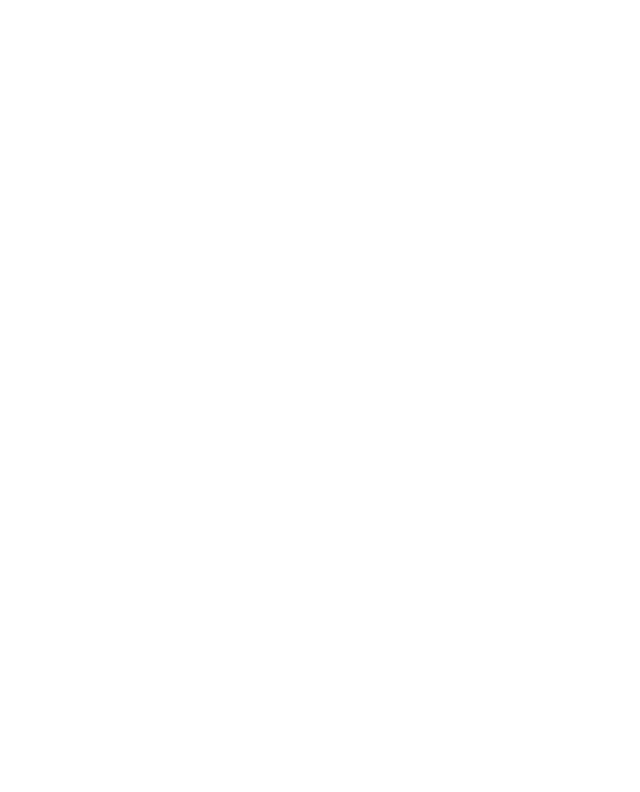
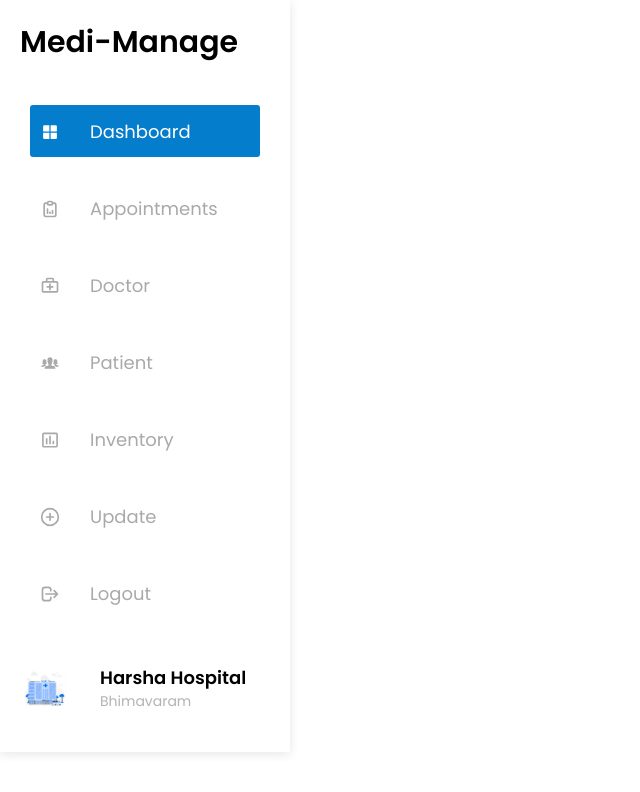
Before and after one commit to Medi-Slot/Medi-Manage, a React (Vite) app: page /navbar in a window 1280 px wide. Before the commit this address had no page. Shown: the top 792 px of the page, without its empty margins (0-640 px from the left). Built offline with nearby package versions, Linux system fonts and the light colour scheme.

Commit message:
navbar commit

```diff
--- a/package.json
+++ b/package.json
@@ -11,7 +11,9 @@
   },
   "dependencies": {
     "react": "^18.3.1",
-    "react-dom": "^18.3.1"
+    "react-dom": "^18.3.1",
+    "react-icons": "^5.3.0",
+    "react-router-dom": "^6.26.1"
   },
   "devDependencies": {
     "@eslint/js": "^9.9.0",
--- a/src/App.jsx
+++ b/src/App.jsx
@@ -1,6 +1,7 @@
 import { useState } from "react";
 import { BrowserRouter as Router, Routes, Route } from "react-router-dom";
 import LandingPage from "./pages/landingPage/LandingPage";
+import Navbar from "./components/common/navbar/Navbar";
 
 function App() {
   return (
@@ -8,6 +9,7 @@
       <Router>
         <Routes>
           <Route path="/" element={<LandingPage />} />
+          <Route path="/navbar" element={<Navbar />} />
         </Routes>
       </Router>
     </>
--- /dev/null
+++ b/src/components/common/navbar/Navbar.jsx
@@ -0,0 +1,62 @@
+import React from 'react';
+import './style.css';
+import hp from '../../../assets/images/hp.png'
+import { IoIosPeople } from "react-icons/io";
+import { HiOutlineLogout } from "react-icons/hi";
+import { LuPlusCircle } from "react-icons/lu";
+import { MdInsertChartOutlined } from "react-icons/md";
+import { BiFirstAid } from "react-icons/bi";
+import { TbReportAnalytics } from "react-icons/tb";
+import { PiGridFourFill } from "react-icons/pi";
+
+
+
+const Navbar = () => {
+  return (
+    <div className="sidebar">
+      <div className="logo-container">
+        <h2 className="logo">Medi-Manage</h2>
+      </div>
+      <div className="nav-items">
+        <div className="nav-item active">
+          <i className="fas fa-th-large"><PiGridFourFill /></i>
+          <span>Dashboard</span>
+        </div>
+        <div className="nav-item">
+          <i className="fas fa-calendar-alt"><TbReportAnalytics /></i>
+          <span>Appointments</span>
+        </div>
+        <div className="nav-item">
+          <i className="fas fa-user-md"><BiFirstAid /></i>
+          <span>Doctor</span>
+        </div>
+        <div className="nav-item">
+          <i className="fas fa-users"><IoIosPeople />
+          </i>
+          <span>Patient</span>
+        </div>
+        <div className="nav-item">
+          <i className="fas fa-boxes"><MdInsertChartOutlined /></i>
+          <span>Inventory</span>
+        </div>
+        <div className="nav-item">
+          <i className="fas fa-edit"><LuPlusCircle /></i>
+          <span>Update</span>
+        </div>
+        <div className="nav-item">
+          <i className="fas fa-sign-out-alt"><HiOutlineLogout /></i>
+          <span>Logout</span>
+        </div>
+      </div>
+      <div className='Nav-hospital'>
+        <img src={hp} alt="Hospital" className="hospital-image" />
+        <div className="hospital-info">
+            <div className="hospital-name">Harsha Hospital</div>
+            <div className="hospital-location">Bhimavaram</div>
+        </div>
+      </div>
+    </div>
+  );
+};
+
+export default Navbar;
--- /dev/null
+++ b/src/components/common/navbar/style.css
@@ -0,0 +1,91 @@
+@import url('https://fonts.googleapis.com/css2?family=Poppins:wght@300;400;500;600&display=swap');
+
+*{
+    padding: 0%;
+    margin: 0%;
+}
+body {
+  font-family: 'Poppins', sans-serif;
+}
+
+.sidebar {
+  background-color: #fff;
+  width: 250px;
+  padding: 20px;
+  box-shadow: 0 2px 10px rgba(0, 0, 0, 0.1);
+  position:relative;
+  height: 100%;
+  display: flex;
+  flex-direction: column;
+  justify-content: space-between;
+  overflow-y: auto;
+}
+
+.logo-container {
+  display: flex;
+  align-items: center;
+  margin-bottom: 40px;
+}
+
+.logo {
+  font-size: 30px;
+  font-weight: bold;
+}
+
+.nav-items {
+  flex-grow: 1;
+}
+
+.nav-item {
+  display: flex;
+  align-items: center;
+  padding: 7px 0px;
+  margin: 0px 10px;
+  margin-bottom: 25px;
+  font-size: 18px;
+  color: #A9A9A9;
+  cursor: pointer;
+  transition: color 0.3s, background-color 0.3s;
+}
+
+.nav-item i {
+  margin-right: 30px;
+  margin-left: 10px;
+  margin-top: 8px;
+  font-size: 20px;
+}
+
+.nav-item.active,
+.nav-item:hover {
+  background-color: #057DCD;
+  margin: 0px 10px;
+  margin-bottom: 25px;
+  color: #fff;
+  border-radius: 3px;
+}
+.hospital-info {
+
+    align-items: center;
+    padding: 20px;
+    border-radius: 10px;
+  }
+
+  .Nav-hospital{
+    display: flex;
+    align-items: center;
+  }
+  .hospital-image {
+    width: 50px;
+    height: 50px;
+    margin-right: 10px;
+  }
+
+  .hospital-name {
+    font-size: 18px;
+    font-weight: bold;
+  }
+
+  .hospital-location {
+    font-size: 14px;
+    color: #b3b3b3;
+  }
```
Also changed, not shown: src/assets/images/hp.png (added), 1 other file (tests, documents, lock files or other folders).
